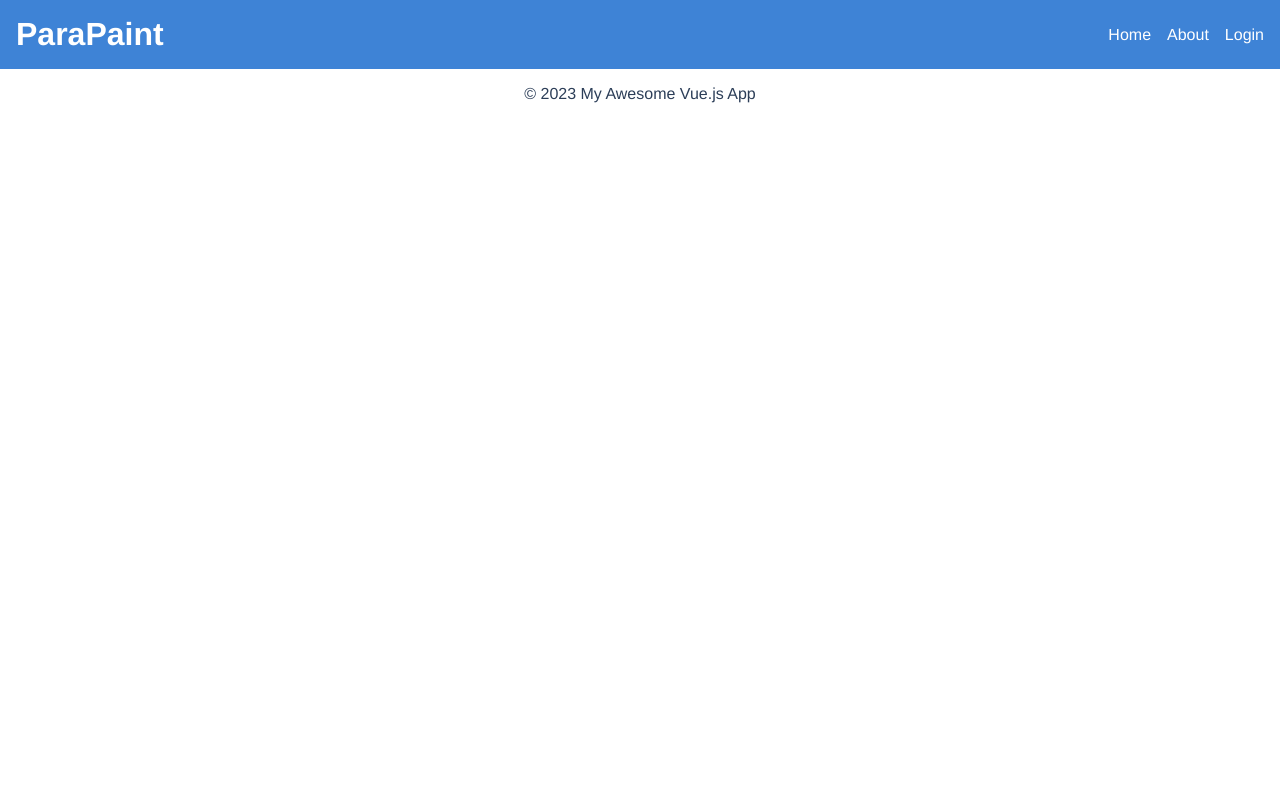
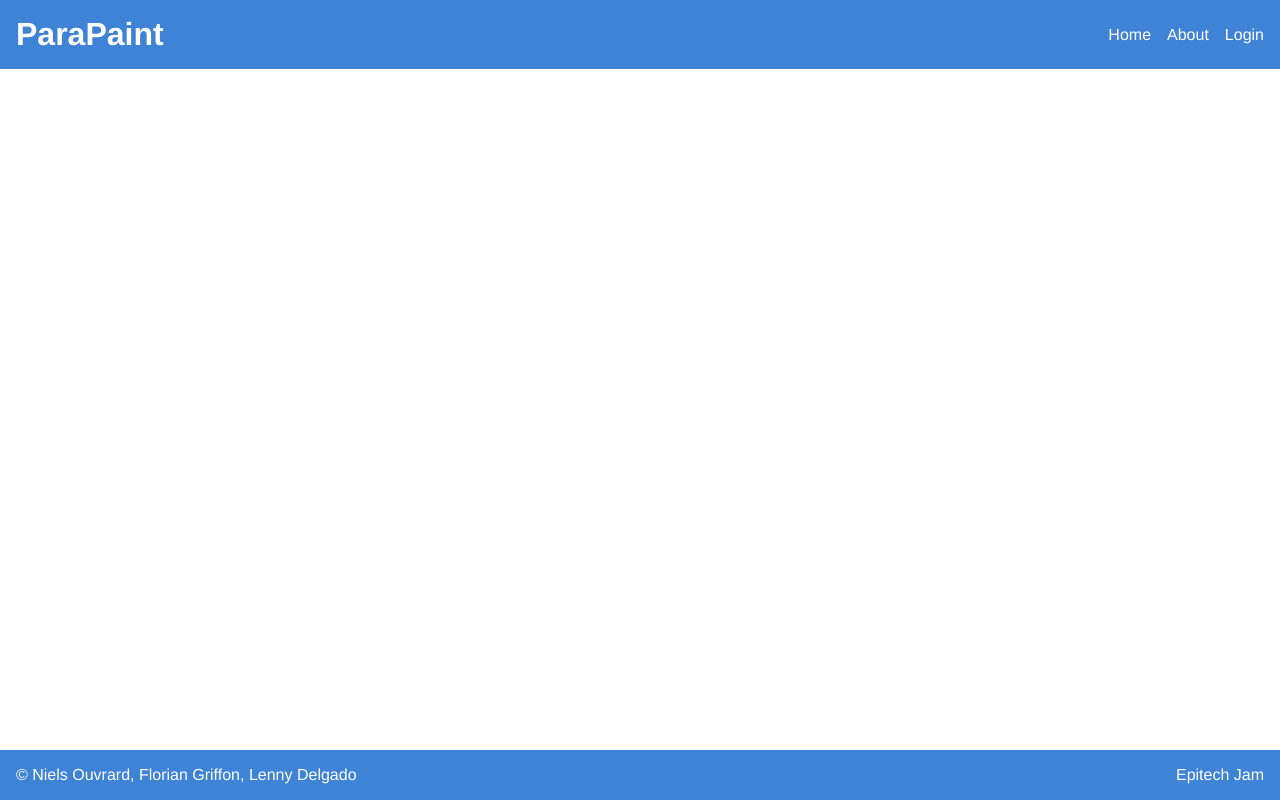
Before and after one commit to NielsOuvrard/ParaPaint, a Vue app in the folder para-paint/: page /draw in a window 1280 px wide. Built offline with nearby package versions, Linux system fonts and the light colour scheme.

Commit message:
nice footer

```diff
--- a/para-paint/src/App.vue
+++ b/para-paint/src/App.vue
@@ -1,5 +1,6 @@
 <script setup>
 import myHeader from "./components/Header.vue";
+import myFooter from "./components/Footer.vue";
 </script>
 
 <template>
@@ -8,9 +9,7 @@ import myHeader from "./components/Header.vue";
         <main>
             <router-view></router-view>
         </main>
-        <footer>
-            <p>&copy; 2023 My Awesome Vue.js App</p>
-        </footer>
+        <myFooter />
     </div>
 </template>
 
--- a/para-paint/src/components/DrawPage.vue
+++ b/para-paint/src/components/DrawPage.vue
@@ -14,10 +14,10 @@ import TryDraw from "./TryDraw.vue";
         />
         <div></div>
     </div>
-    <div class="footer">
+    <!-- <div class="footer">
         <p>© Niels Ouvrard, Florian Griffon, Lenny Delgado</p>
         <p>Epitech Jam</p>
-    </div>
+    </div> -->
 </template>
 
 <style scoped lang="scss">
@@ -32,7 +32,8 @@ import TryDraw from "./TryDraw.vue";
     border-color: rgb(215, 213, 213);
 }
 .footer {
-    width: 100%;
+    // align-items: center;
+    // width: 100%;
     position: absolute;
     bottom: 0px;
     left: 0px;
--- /dev/null
+++ b/para-paint/src/components/Footer.vue
@@ -0,0 +1,30 @@
+<template>
+    <footer class="footer">
+        <p class="footer__left">
+            © Niels Ouvrard, Florian Griffon, Lenny Delgado
+        </p>
+        <p class="footer__right">Epitech Jam</p>
+    </footer>
+</template>
+
+<style lang="scss">
+.footer {
+    display: flex;
+    justify-content: space-between;
+    padding: 1rem;
+    background-color: rgb(62, 131, 214);
+    color: #fff;
+    position: fixed;
+    bottom: 0;
+    width: 100%;
+
+    &__left {
+        margin: 0;
+    }
+
+    &__right {
+        margin: 0;
+        padding-right: 2rem;
+    }
+}
+</style>
```
Also changed, not shown: para-paint/src/components/HelloWorld.vue (deleted, +0 -58 lines).
